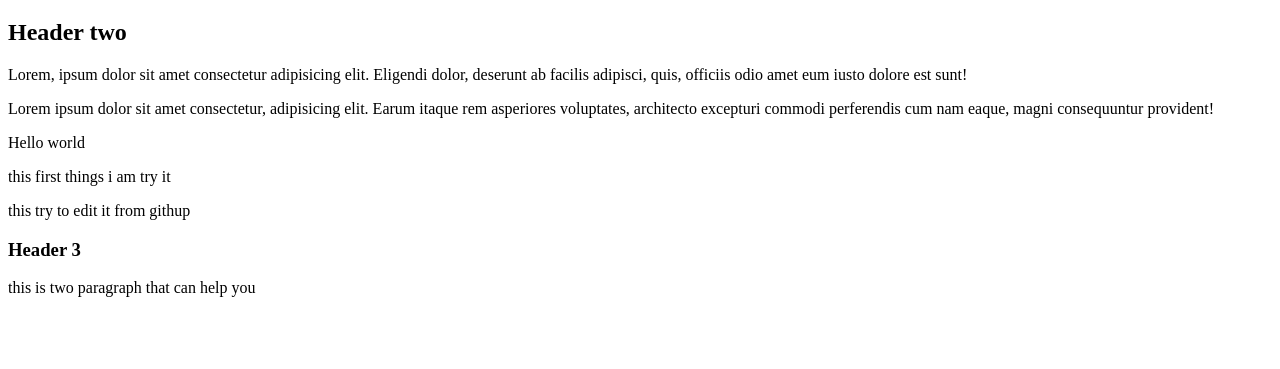
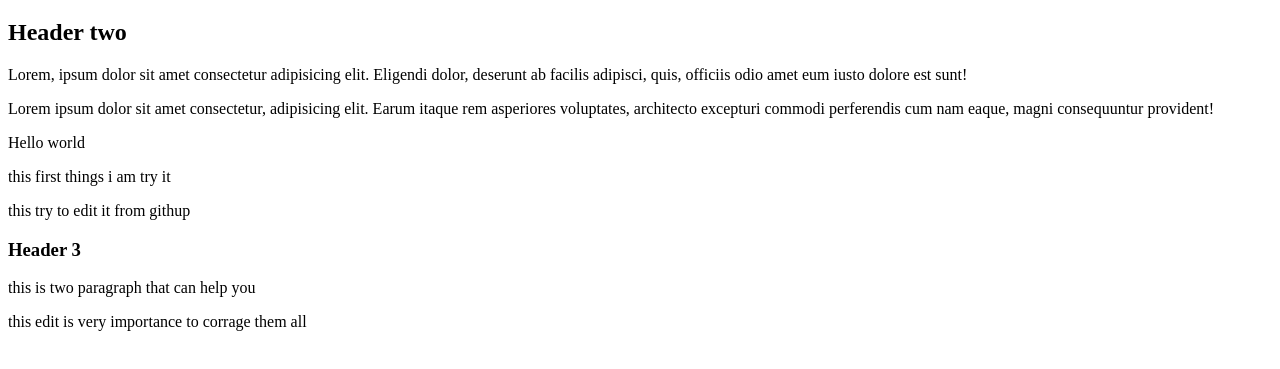
Before and after one commit to MonMatIT/githubTesting, a plain HTML site: page index.html in a window 1280 px wide. Shown: the part 197-566 px from the top of the page. Drawn offline with Linux system fonts and the light colour scheme.

Commit message:
I change it.

```diff
--- a/index.html
+++ b/index.html
@@ -20,5 +20,6 @@
     <p>this try to edit it from githup</p>
     <h3> Header 3</h3>
         <p> this is two paragraph that can help you</p>
+    <p> this edit is very importance to corrage them all</p>
 </body>
 </html>
```
